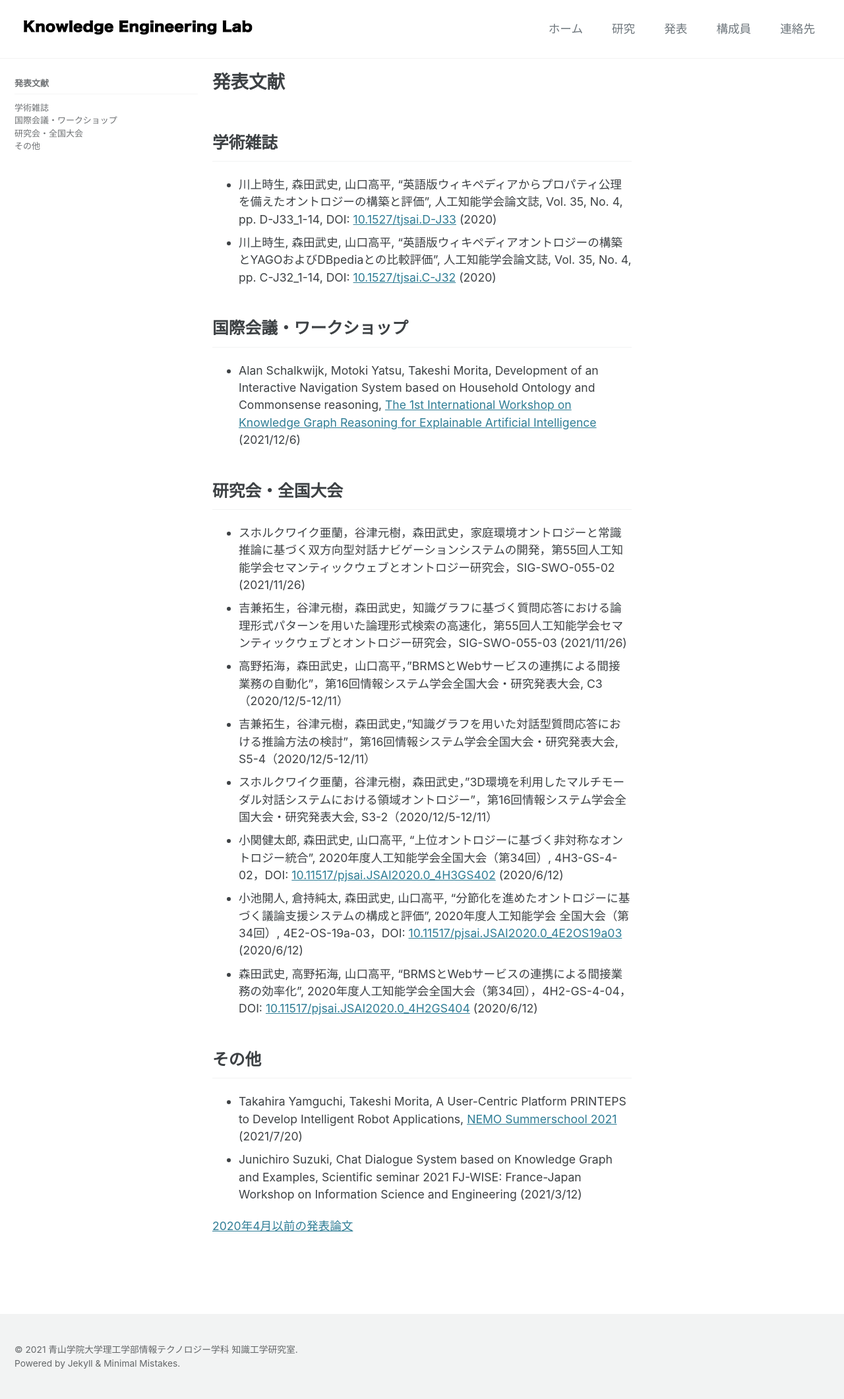
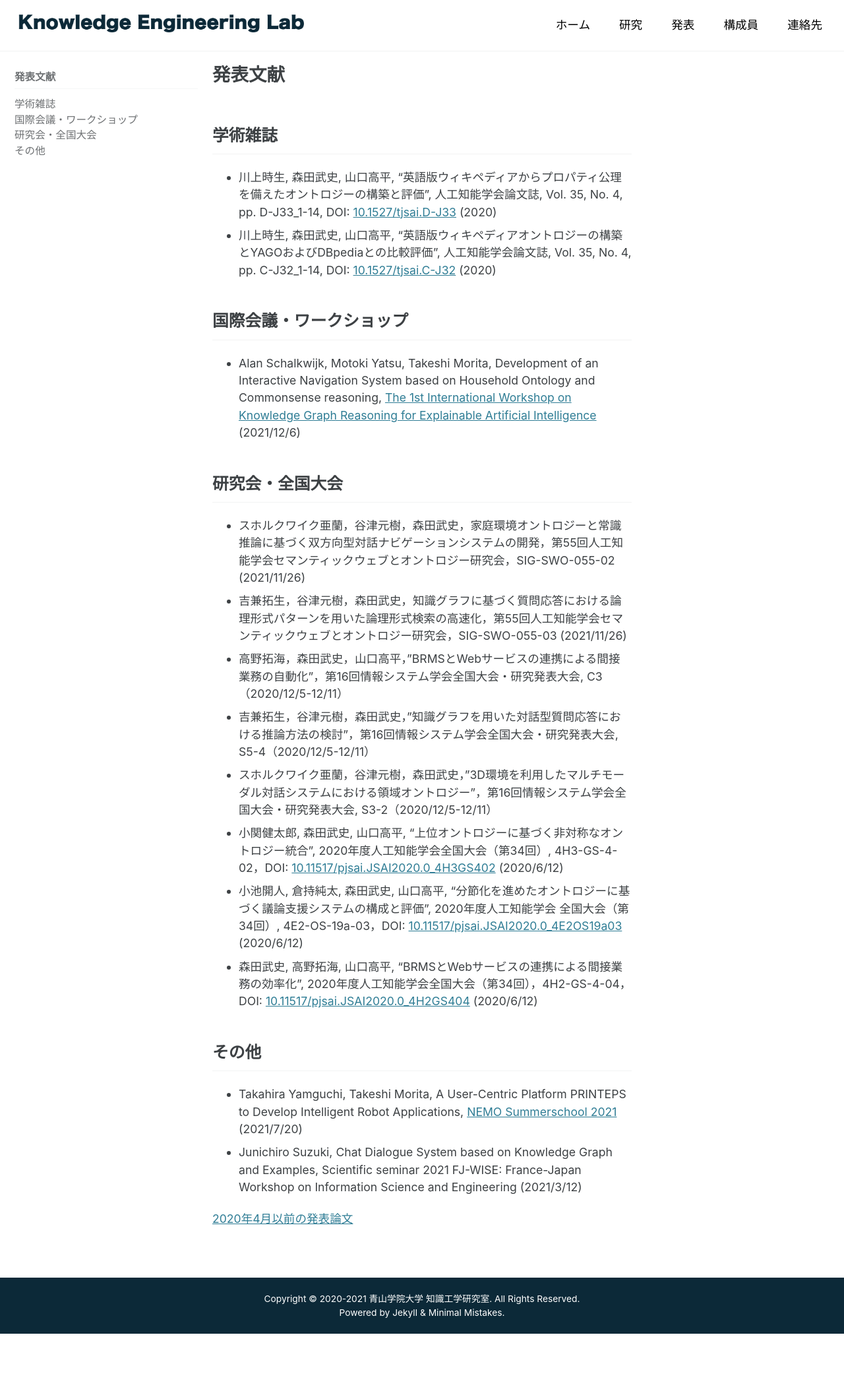
Before and after one commit to ke-lab-it-agu/ke-lab-it-agu.github.io, a Jekyll site: the page built from publications.md, in a window 1280 px wide. Shown: the whole page at 66% size. Built offline with Jekyll 4.4.1, drawn with Linux system fonts in a browser that asks for light colours; cached includes are drawn as plain includes; after the commit the page ends 2022 px from its top, so only the background shows below that.

Commit message:
スタイルシートを修正

```diff
--- a/_includes/footer.html
+++ b/_includes/footer.html
@@ -1,4 +1,4 @@
-<div class="page__footer-copyright">&copy; {{ site.time | date: '%Y' }} {{ site.name | default: site.title }}. <br/> {{
+<div class="page__footer-copyright">Copyright &copy; 2020-2021 青山学院大学 知識工学研究室. All Rights Reserved. <br/>{{
   site.data.ui-text[site.locale].powered_by | default: "Powered by" }} <a href="https://jekyllrb.com"
     rel="nofollow">Jekyll</a> &amp; <a href="https://mademistakes.com/work/minimal-mistakes-jekyll-theme/"
     rel="nofollow">Minimal Mistakes</a>.</div>
--- a/_sass/minimal-mistakes/_footer.scss
+++ b/_sass/minimal-mistakes/_footer.scss
@@ -8,7 +8,7 @@
   margin-left: 0;
   margin-right: 0;
   width: 100%;
-  margin-top: 3em;
+  margin-top: 1em;
   color: $muted-text-color;
   -webkit-animation: $intro-transition;
   animation: $intro-transition;
@@ -20,9 +20,9 @@
     @include clearfix;
     margin-left: auto;
     margin-right: auto;
-    margin-top: 2em;
+    margin-top: 1em;
     max-width: 100%;
-    padding: 0 1em 2em;
+    padding: 0 1em 1em;
 
     @include breakpoint($x-large) {
       max-width: $x-large;
@@ -49,6 +49,7 @@
 .page__footer-copyright {
   font-family: $global-font-family;
   font-size: $type-size-7;
+  text-align: center;
 }
 
 .page__footer-follow {
--- a/_sass/minimal-mistakes/_masthead.scss
+++ b/_sass/minimal-mistakes/_masthead.scss
@@ -15,7 +15,7 @@
     @include clearfix;
     margin-left: auto;
     margin-right: auto;
-    padding: 1em;
+    padding: 0.5em;
     max-width: 100%;
     display: -webkit-box;
     display: -ms-flexbox;
@@ -40,7 +40,7 @@
 }
 
 .site-logo img {
-  max-height: 2rem;
+  max-height: 2.5rem;
 }
 
 .site-title {
--- a/_sass/minimal-mistakes/_navigation.scss
+++ b/_sass/minimal-mistakes/_navigation.scss
@@ -236,6 +236,7 @@
 
     a {
       position: relative;
+      color: black;
 
       &:before {
         content: "";
@@ -439,7 +440,7 @@
 
 .nav__list .nav__items {
   margin: 0;
-  font-size: 1.25rem;
+  font-size: 1.5rem;
 
   a {
     color: inherit;
--- a/_sass/minimal-mistakes/skins/_default.scss
+++ b/_sass/minimal-mistakes/skins/_default.scss
@@ -3,3 +3,7 @@
    ========================================================================== */
 
 // Intentionally left blank
+
+$muted-text-color: white;
+$header-background-color: rgb(12,41,56);
+$footer-background-color: rgb(12,41,56);
```
Also changed, not shown: research.md (+1 -0 lines), assets/images/logo.png.
